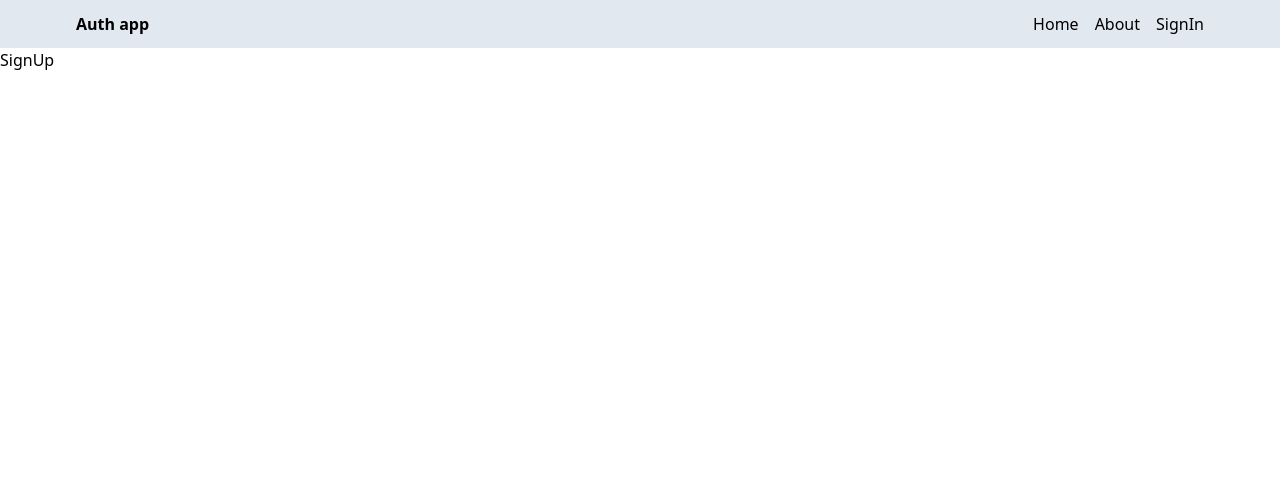
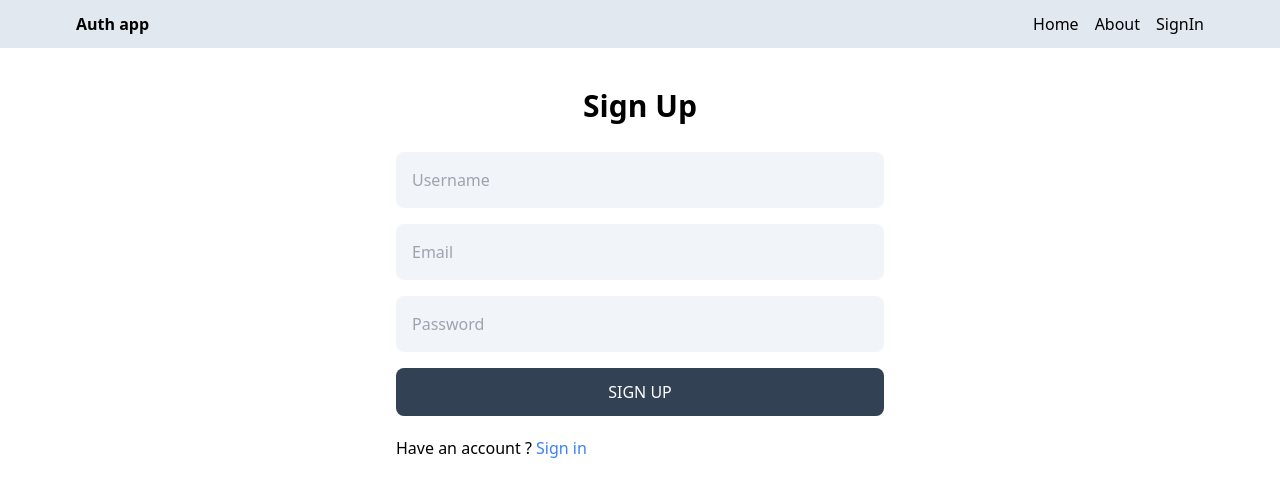
Before and after one commit to ramaditya777/MERN-auth, a React (Vite) app in the folder client/: page /sign-up in a window 1280 px wide. Shown: the top 496 px of the page. Built offline with nearby package versions, Linux system fonts and the light colour scheme.

Commit message:
complete signup page frontend

```diff
--- a/client/src/pages/SignUp.jsx
+++ b/client/src/pages/SignUp.jsx
@@ -1,9 +1,43 @@
-import React from 'react'
+import React from "react";
+import { Link } from "react-router-dom";
 
 const SignUp = () => {
   return (
-    <div>SignUp</div>
-  )
-}
+    <div className="p-3  max-w-lg mx-auto">
+      <h1 className="text-3xl text-center font-semibold my-7">Sign Up</h1>
+      <form className="flex flex-col gap-4">
+        <input
+          type="text"
+          placeholder="Username"
+          id="username"
+          className="bg-slate-100 p-4 rounded-lg"
+        />
+        <input
+          type="email"
+          placeholder="Email"
+          id="email"
+          className="bg-slate-100 p-4 rounded-lg"
+        />
+        <input
+          type="password"
+          placeholder="Password"
+          id="password"
+          className="bg-slate-100 p-4 rounded-lg"
+        />
+        <button className="bg-slate-700 text-white p-3 rounded-lg uppercase hover:opacity-95 disabled:opacity-80">
+          Sign up
+        </button>
+      </form>
+      <div className="flex gap-2 mt-5">
+        <p>
+          Have an account ?{" "}
+          <Link to="/sign-in">
+            <span className="text-blue-500">Sign in</span>
+          </Link>
+        </p>
+      </div>
+    </div>
+  );
+};
 
-export default SignUp
+export default SignUp;
```
